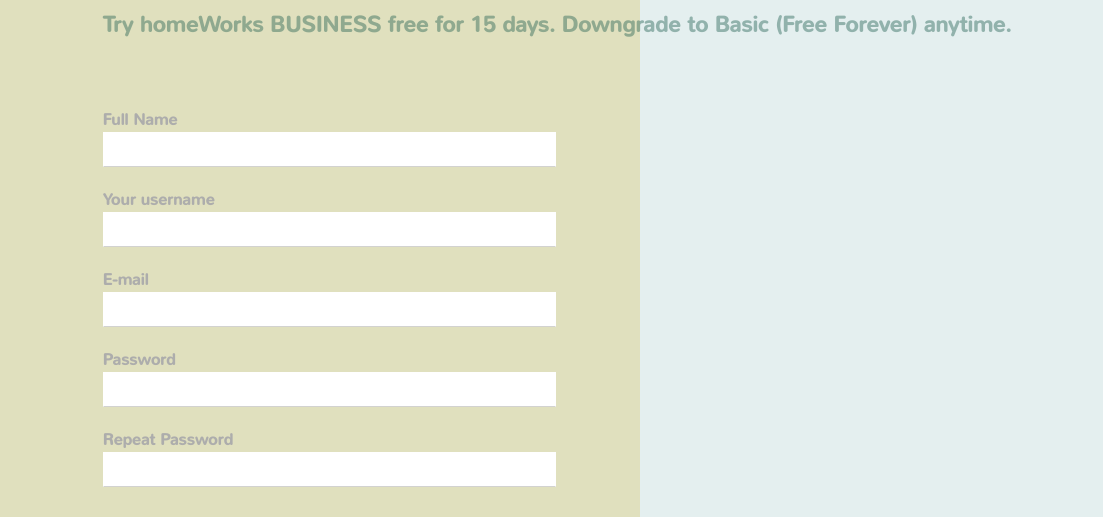
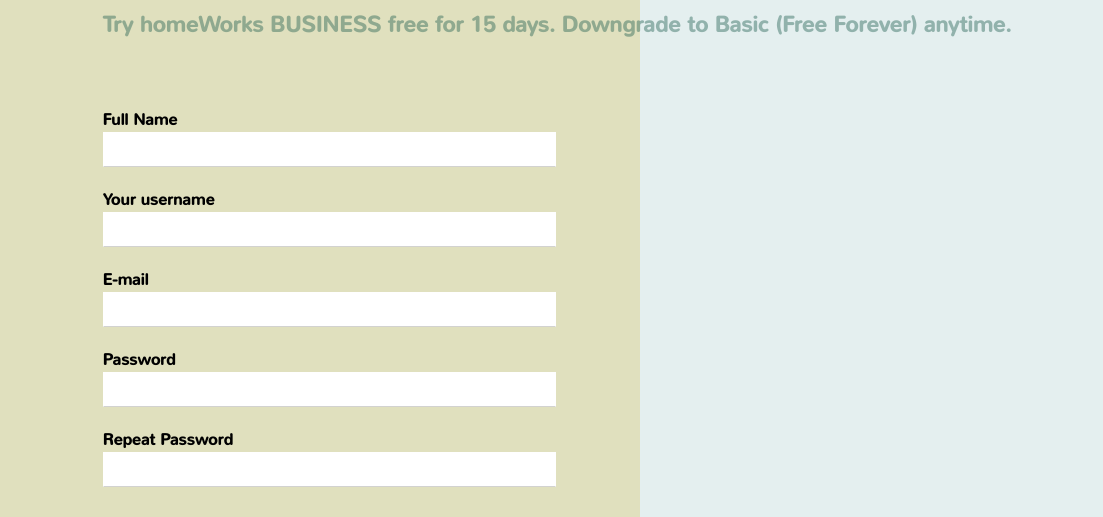
Before and after one commit to dancheella/task_8, a plain HTML site: page index.html in a window 1280 px wide. Shown: the part 231-748 px from the top of the page, 0-1103 px from the left. Drawn offline with Linux system fonts and the light colour scheme.

Commit message:
changed color form__label

```diff
--- a/styles/style.css
+++ b/styles/style.css
@@ -58,7 +58,7 @@
 .form__label {
     font-size: 16px;
     line-height: 25px;
-    color: #adadac;
+    color: #000000;
 }
 
 .form__input {
```
